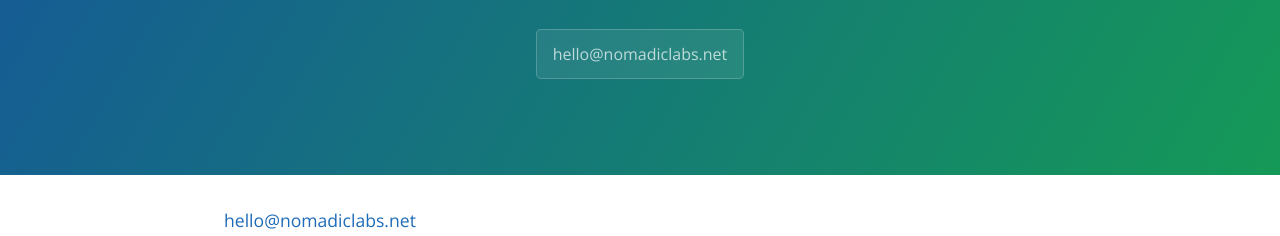
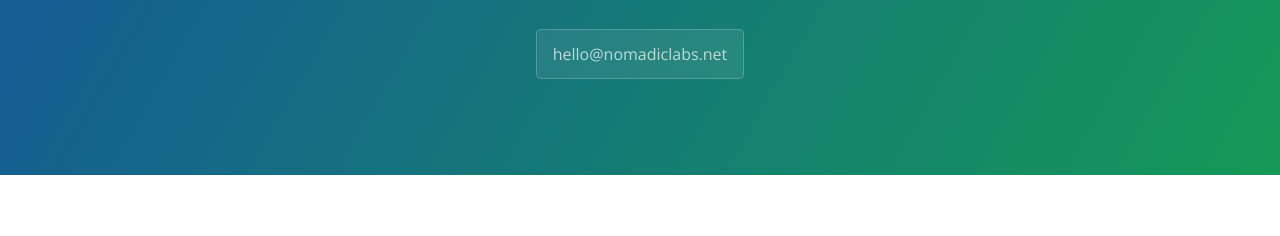
Before and after one commit to bumi/nomadiclabs.net, a plain HTML site: page index.html in a window 1280 px wide. Shown: the part 208-444 px from the top of the page. Drawn offline with nearby package versions, Linux system fonts and the light colour scheme.

Commit message:
Update index.html

```diff
--- a/index.html
+++ b/index.html
@@ -17,7 +17,7 @@
     </section>
 
     <section class="main-content">
-      <p><a href="mailto:hello@nomadiclabs.net">hello@nomadiclabs.net</a></p>
+      <p></p>
 
       <footer class="site-footer">
         <span class="site-footer-owner"></span>
```
